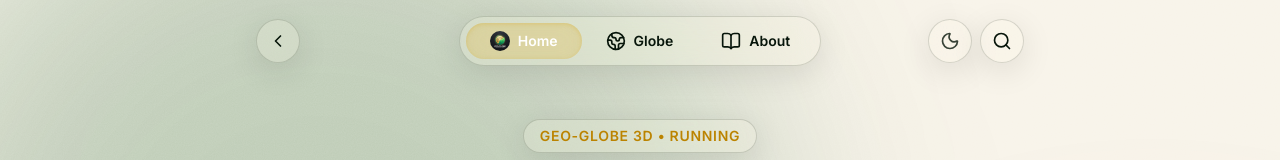
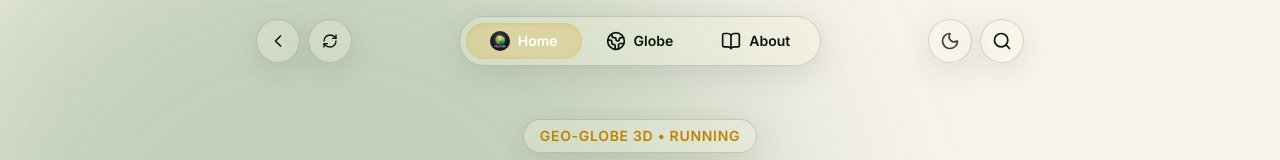
Before and after one commit to g4mt2fch8w-code/geo-globe, a React (Vite) app: page / in a window 1280 px wide. Shown: the top 160 px of the page. Built offline with nearby package versions, Linux system fonts and the light colour scheme; a web font is replaced by a local one.

Commit message:
feat: add refresh button to navbar next to back button

```diff
--- a/src/components/Navbar.tsx
+++ b/src/components/Navbar.tsx
@@ -1,5 +1,5 @@
 import { Link, useLocation, useNavigate } from 'react-router-dom';
-import { BookOpen, Globe2, Sun, Moon, ChevronLeft } from 'lucide-react';
+import { Globe2, Sun, Moon, ChevronLeft, BookOpen, RefreshCw } from 'lucide-react';
 import { motion } from 'framer-motion';
 import { useTheme } from './ThemeProvider';
 import { GlobalSearch } from './GlobalSearch';
@@ -13,8 +13,8 @@ export function Navbar() {
     <nav className="fixed top-0 left-0 right-0 z-50 p-4 pt-safe pointer-events-none">
       <div className="max-w-3xl mx-auto flex items-center justify-center relative">
 
-        {/* Left: Back Button */}
-        <div className="absolute left-0 pointer-events-auto flex">
+        {/* Left: Back & Refresh Buttons */}
+        <div className="absolute left-0 pointer-events-auto flex items-center gap-2">
           <motion.button
             whileHover={{ scale: 1.1 }}
             whileTap={{ scale: 0.9 }}
@@ -24,6 +24,17 @@ export function Navbar() {
             aria-label="Go back"
           >
             <ChevronLeft className="w-5 h-5" />
+          </motion.button>
+
+          <motion.button
+            whileHover={{ scale: 1.1, rotate: 180 }}
+            whileTap={{ scale: 0.9 }}
+            transition={{ type: "spring", stiffness: 500, damping: 10 }}
+            onClick={() => window.location.reload()}
+            className="w-11 h-11 rounded-full glass-card flex items-center justify-center text-fog hover:text-white hover:bg-white/10 transition-colors border border-white/10 shadow-[0_0_15px_rgba(0,0,0,0.2)]"
+            aria-label="Refresh page"
+          >
+            <RefreshCw className="w-4 h-4" />
           </motion.button>
         </div>
 
```
